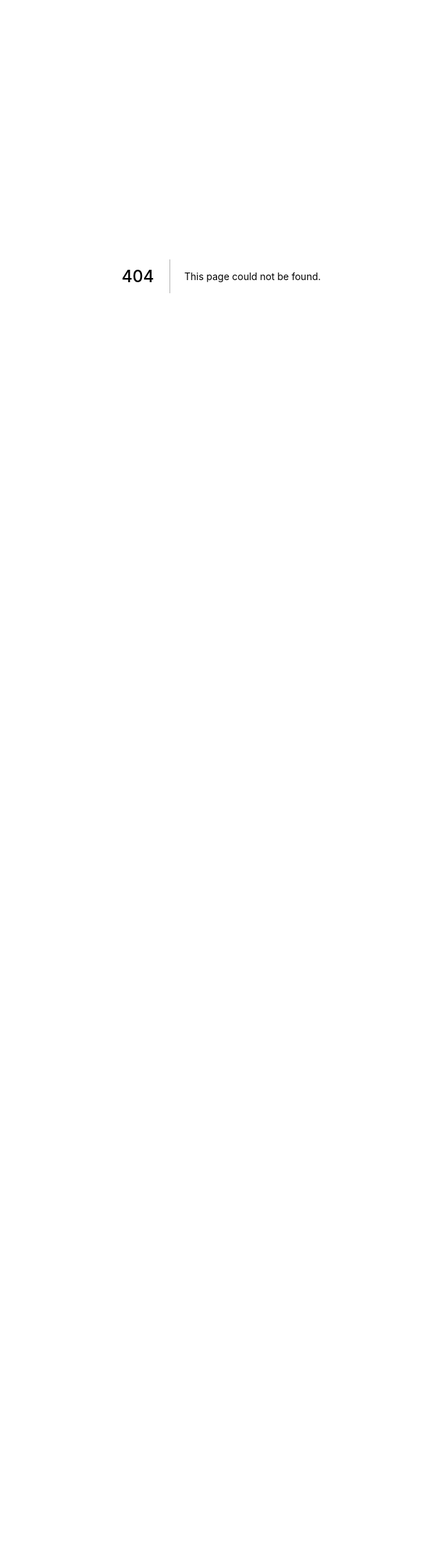
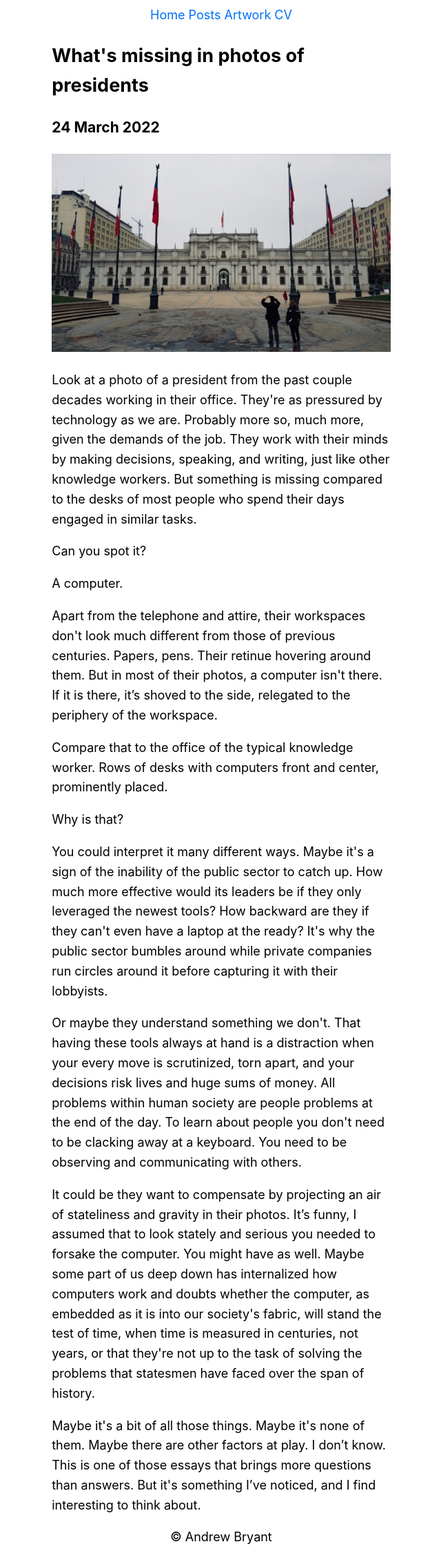
Before and after one commit to apbryant/website, a Next.js app: page /posts/whats-missing-in-photos-of-presidents in a window 1280 px wide. Before the commit this address had no page. Shown: the whole page at 69% size, without its empty margins (319-959 px from the left). Before the commit the page ends 800 px from the top, so only its background shows below. Built offline with nearby package versions, Linux system fonts and the light colour scheme.

Commit message:
Add post

```diff
--- /dev/null
+++ b/pages/posts/whats-missing-in-photos-of-presidents.js
@@ -0,0 +1,49 @@
+import Head from 'next/head'
+import Link from 'next/link'
+import MyHeader from '../../components/MyHeader'
+import Image from 'next/image'
+
+export default function WhatsMissingInPhotosOfPresidents() {
+  return (
+    <>
+  <MyHeader />
+
+
+      <article>
+        <h2>What's missing in photos of presidents</h2>
+        <h3>24 March 2022</h3>
+
+<Image
+            src="/images/whats-missing-in-photos-of-presidents/image.jpg" // Route of the image file
+            layout="intrinsic"
+            height={351} // Desired size with correct aspect ratio
+            width={600} // Desired size with correct aspect ratio
+            alt=""
+          />
+<p>Look at a photo of a president from the past couple decades working in their office. They're as pressured by technology as we are. Probably more so, much more, given the demands of the job. They work with their minds by making decisions, speaking, and writing, just like other knowledge workers. But something is missing compared to the desks of most people who spend their days engaged in similar tasks.</p>
+
+<p>Can you spot it?</p>
+
+<p>A computer.</p>
+
+<p>Apart from the telephone and attire, their workspaces don't look much different from those of previous centuries. Papers, pens. Their retinue hovering around them. But in most of their photos, a computer isn't there. If it is there, it’s shoved to the side, relegated to the periphery of the workspace.</p>
+
+<p>Compare that to the office of the typical knowledge worker. Rows of desks with computers front and center, prominently placed.</p>
+
+<p>Why is that?</p>
+
+<p>You could interpret it many different ways. Maybe it's a sign of the inability of the public sector to catch up. How much more effective would its leaders be if they only leveraged the newest tools? How backward are they if they can't even have a laptop at the ready? It's why the public sector bumbles around while private companies run circles around it before capturing it with their lobbyists.</p>
+
+<p>Or maybe they understand something we don't. That having these tools always at hand is a distraction when your every move is scrutinized, torn apart, and your decisions risk lives and huge sums of money. All problems within human society are people problems at the end of the day. To learn about people you don't need to be clacking away at a keyboard. You need to be observing and communicating with others.</p>
+
+<p>It could be they want to compensate by projecting an air of stateliness and gravity in their photos. It’s funny, I assumed that to look stately and serious you needed to forsake the computer. You might have as well. Maybe some part of us deep down has internalized how computers work and doubts whether the computer, as embedded as it is into our society's fabric, will stand the test of time, when time is measured in centuries, not years, or that they're not up to the task of solving the problems that statesmen have faced over the span of history.</p>
+
+<p>Maybe it's a bit of all those things. Maybe it's none of them. Maybe there are other factors at play. I don’t know. This is one of those essays that brings more questions than answers. But it's something I’ve noticed, and I find interesting to think about.</p>
+      </article>
+
+            <footer>
+                © Andrew Bryant
+            </footer>
+    </>
+  )
+}
```
Also changed, not shown: pages/posts/posts-index.js (+8 -0 lines), public/images/whats-missing-in-photos-of-presidents/image.jpg (added).
